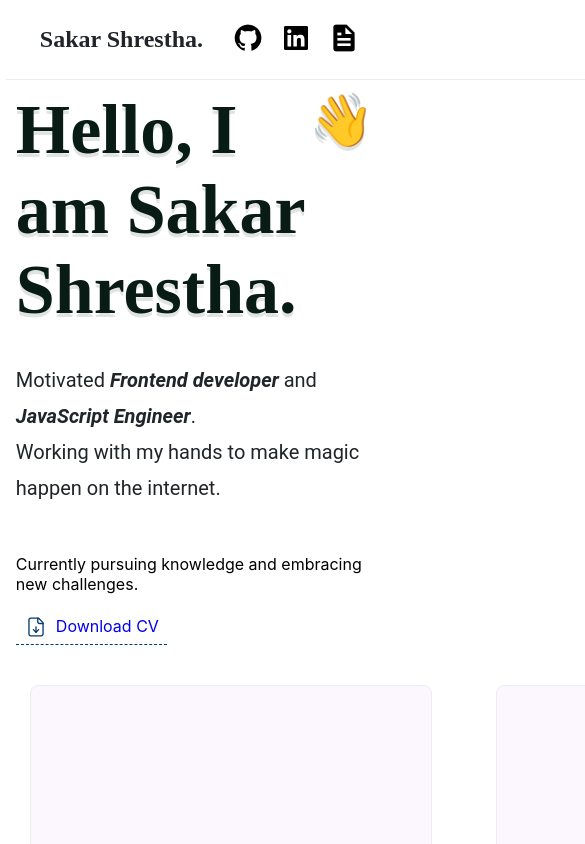
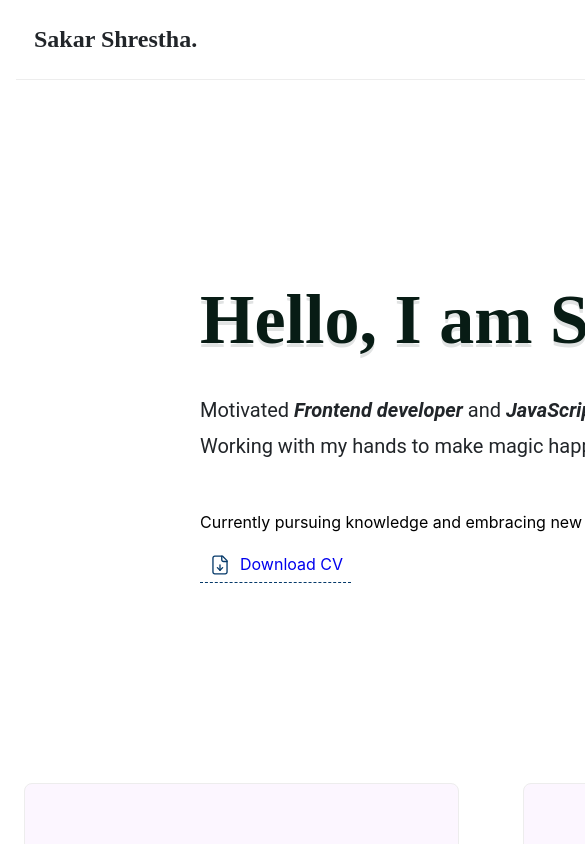
Before and after one commit to Sakarrr/portfolio-site-react, a React (Create React App) app: page / in a window 390 px wide. Shown: the top 844 px of the page, 585 px wide, since content can reach past the window. Built offline with nearby package versions, Linux system fonts and the light colour scheme.

Commit message:
Remove - Mobile first approach/Implement on branch

```diff
--- a/src/App.css
+++ b/src/App.css
@@ -1,12 +1,7 @@
 body {
-  width: 97%;
+  width: 1440px;
   margin: auto;
   box-sizing: border-box;
-
-  @media screen and (min-width: 1190px) {
-    width: 1440px;
-    margin: auto;
-  }
 }
 
 .ss-header {
@@ -100,10 +95,8 @@ body {
     }
   }
 
-  @media screen and (min-width: 1190px) {
-    display: grid;
-    margin: 200px;
-  }
+  display: grid;
+  margin: 200px;
 }
 
 .ss-portfolio__projects {
```
